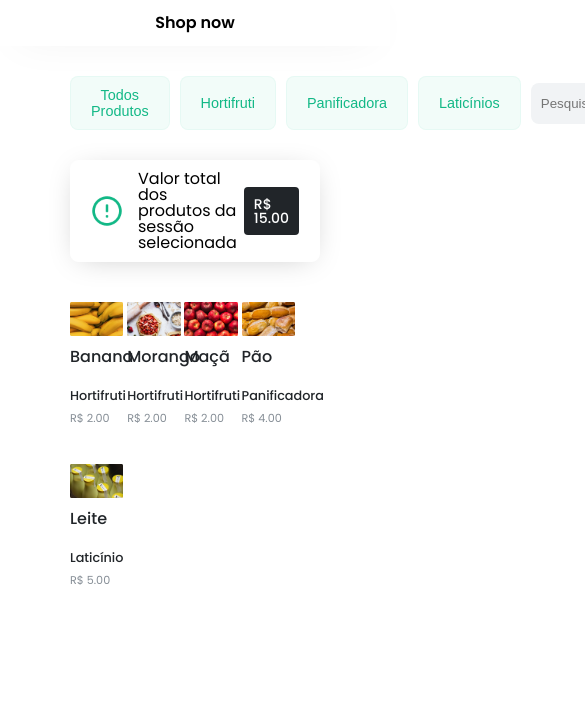
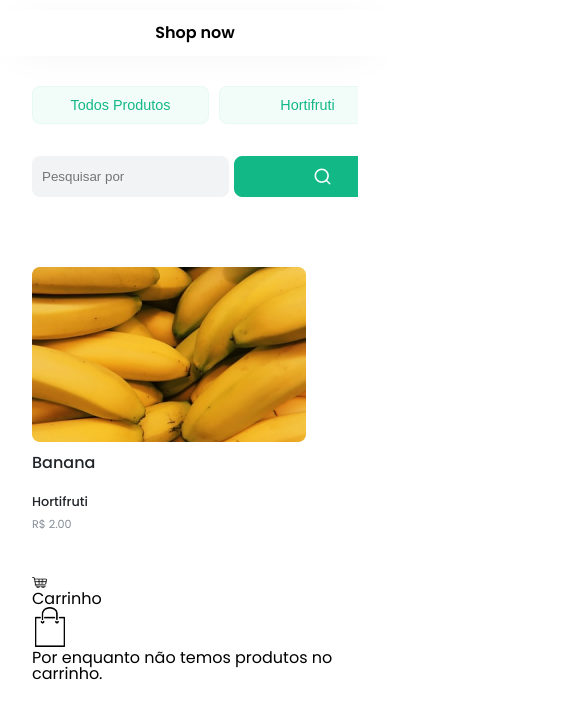
Before and after one commit to Kenzie-Academy-Brasil-Developers/entrega-lista-produtos-m2-sprint-1b-wesleydematos, a plain HTML site: page index.html in a window 390 px wide. Shown: the top 718 px of the page, 585 px wide, since content can reach past the window. Drawn offline with Linux system fonts and the light colour scheme.

Commit message:
mobile first initial commit

```diff
--- a/index.html
+++ b/index.html
@@ -53,14 +53,6 @@
         </div>
       </section>
 
-      <section class="priceContainer">
-        <div>
-            <img src="./src/img/alert-circle.png" alt="exclamação de alerta">
-            <p>Valor total dos produtos da sessão selecionada</p>
-        </div>
-        <span class="totalPreco">R$ 0.00</span>
-      </section>
-
       <section class="containerVitrine">
         <div class="containerListaProdutos">
           <ul>
@@ -68,6 +60,17 @@
           </ul>
         </div>
       </section>
+
+      <section class="containerCarrinho">
+        <div class="tituloCarrinho">
+          <img src="./src/img/carrinho.png" alt="Carrinho de compras" width="15px" height="11px">
+          <p>Carrinho</p>
+        </div>
+        <div class="conteudoCarrinho">
+          <img src="./src/img/sacola.png" alt="Sacola de compras" width="36px" height="40px">
+          <p>Por enquanto não temos produtos no carrinho.</p>
+        </div>
+      </section>
     </main>
   </body>
 </html>
--- a/src/css/style.css
+++ b/src/css/style.css
@@ -10,21 +10,23 @@ padding: 15px;
 font-weight: 600;
 background: #ffffff;
 box-shadow: 0px 4px 40px -20px rgba(0, 0, 0, 0.25);
+margin-top: 10px;
 }
 
 /* MAIN - PARTE PRINCIPAL */
 
 main {
-margin: 0 70px;
+margin: 0 32px;
 }
 
 /* FILTROS */
 
 .filtersContainer {
 display: flex;
-justify-content: space-between;
-align-items: center;
+flex-direction: column;
+overflow-x: scroll;
 padding: 30px 0;
+gap: 32px;
 }
 
 #botoesContainer {
@@ -41,6 +43,11 @@ font-weight: 500;
 color: #12b886;
 font-size: 0.9rem;
 margin-right: 10px;
+min-width: 177px;
+}
+
+.botoesContainer:nth-child(1){
+    min-width: 177px;
 }
 
 .estiloGeralBotoes--filter:hover {
@@ -56,7 +63,7 @@ color: #ffffff;
 
 .containerBuscaPorNome {
 display: flex;
-justify-content: space-between;
+justify-content: baseline;
 }
 
 .campoBuscaPorNome {
@@ -133,10 +140,12 @@ width: 100%;
 .containerListaProdutos ul {
 list-style: none;
 display: flex;
-flex-wrap: wrap;
+flex-direction: row;
+overflow-x: scroll;
 justify-content: space-between;
 margin-top: 40px;
 width: 90%;
+gap: 25px;
 }
 
 .containerListaProdutos ul li {
@@ -144,6 +153,8 @@ border-radius: 8px;
 transition: ease-in-out 0.1s;
 width: calc(95% / 4);
 margin-bottom: 30px;
+min-height: 278px;
+min-width: 274px;
 }
 
 .containerListaProdutos ul li:hover {
--- a/src/js/script.js
+++ b/src/js/script.js
@@ -14,7 +14,7 @@ function listarProdutos(arrayDeProdutos){
     }
 }
 listarProdutos(produtos)
-calcularTotal(produtos)
+//calcularTotal(produtos)
 
 function criarCardProduto(produto){
     let tagLi   = document.createElement("li")
@@ -81,7 +81,7 @@ function busca(valorPesquisa){
     }
 
     if(resultBusca.length > 0){
-        calcularTotal(resultBusca)
+        //calcularTotal(resultBusca)
         return resultBusca
     }
     document.querySelector(".totalPreco").innerText = `R$ 00.00`
```
Also changed, not shown: src/img/carrinho.png (added), src/img/sacola.png (added).
